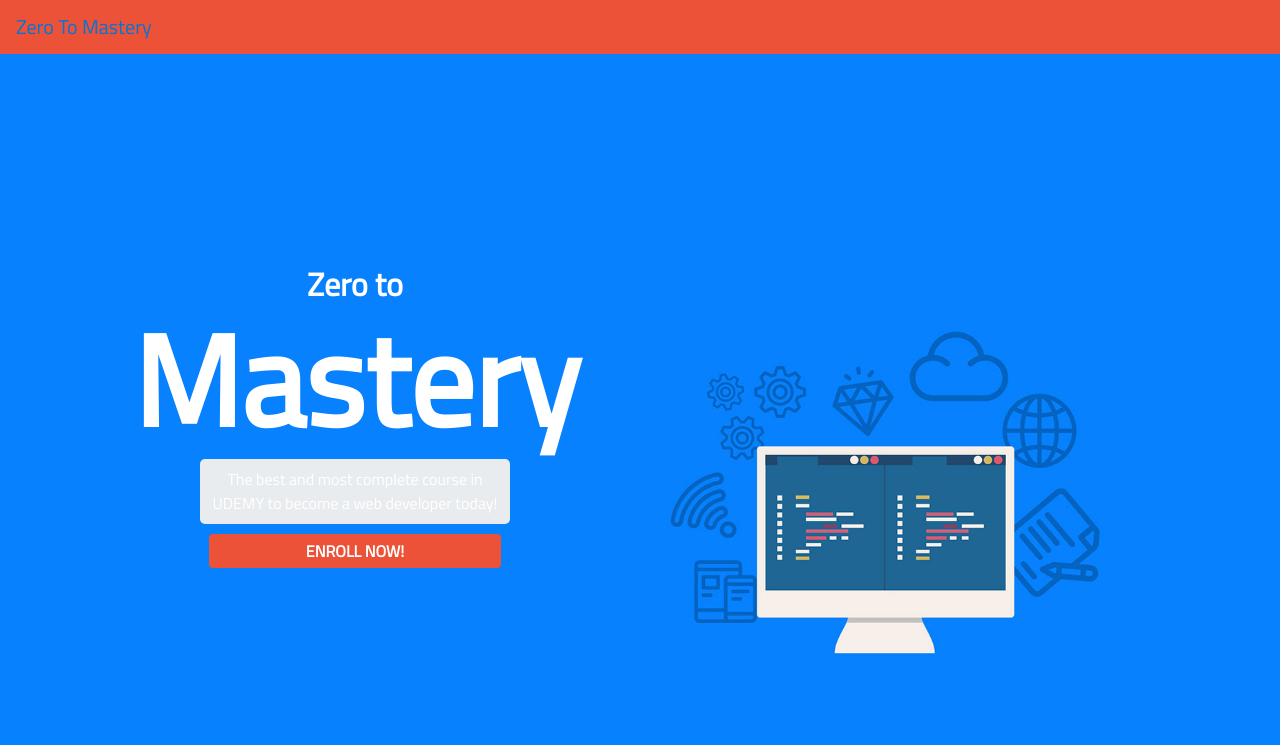
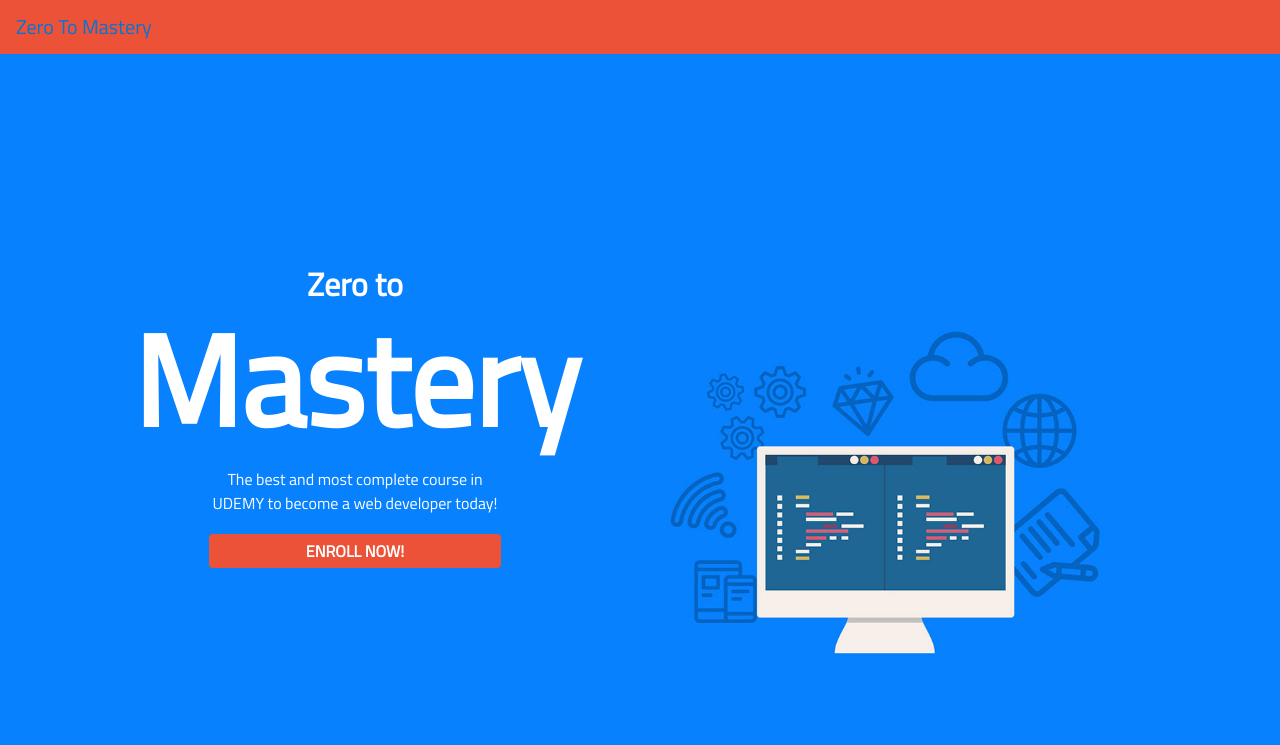
Before and after one commit to lusalga/zero-to-mastery-website, a PHP site: page / in a window 1280 px wide. Shown: the top 745 px of the page. Run offline with PHP 8.4, Linux system fonts and the light colour scheme; some libraries are stand-ins or nearby versions; some web fonts are replaced.

Commit message:
fixed wrong bg color

```diff
--- a/assets/css/style.css
+++ b/assets/css/style.css
@@ -28,7 +28,7 @@
           font-size: 8em;
       }
       .DescriptionBG{
-        background-color: #0781FE;
+        background-color: #0781FE !important;
       }
       .cta a:link,
       .cta a:visited,
```
